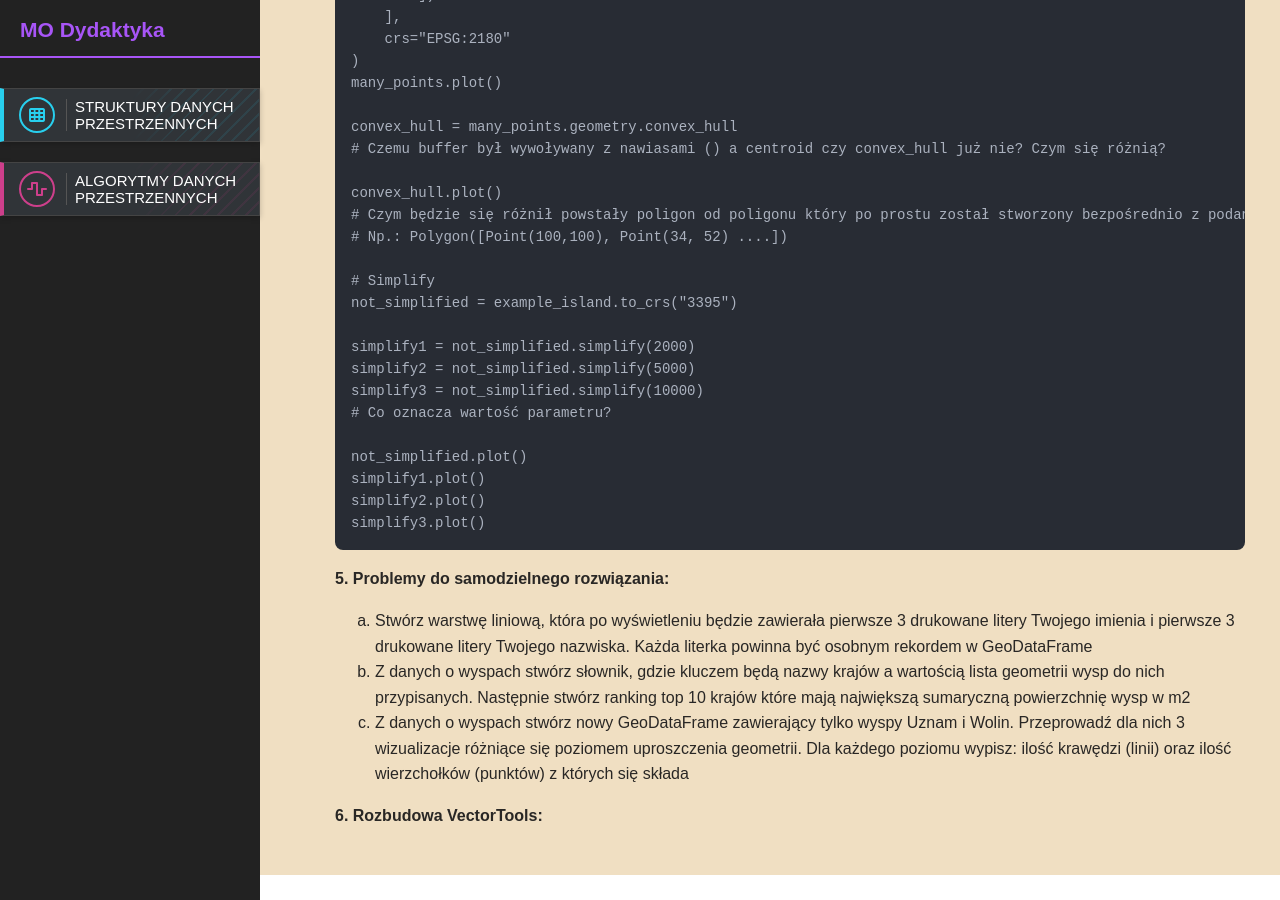
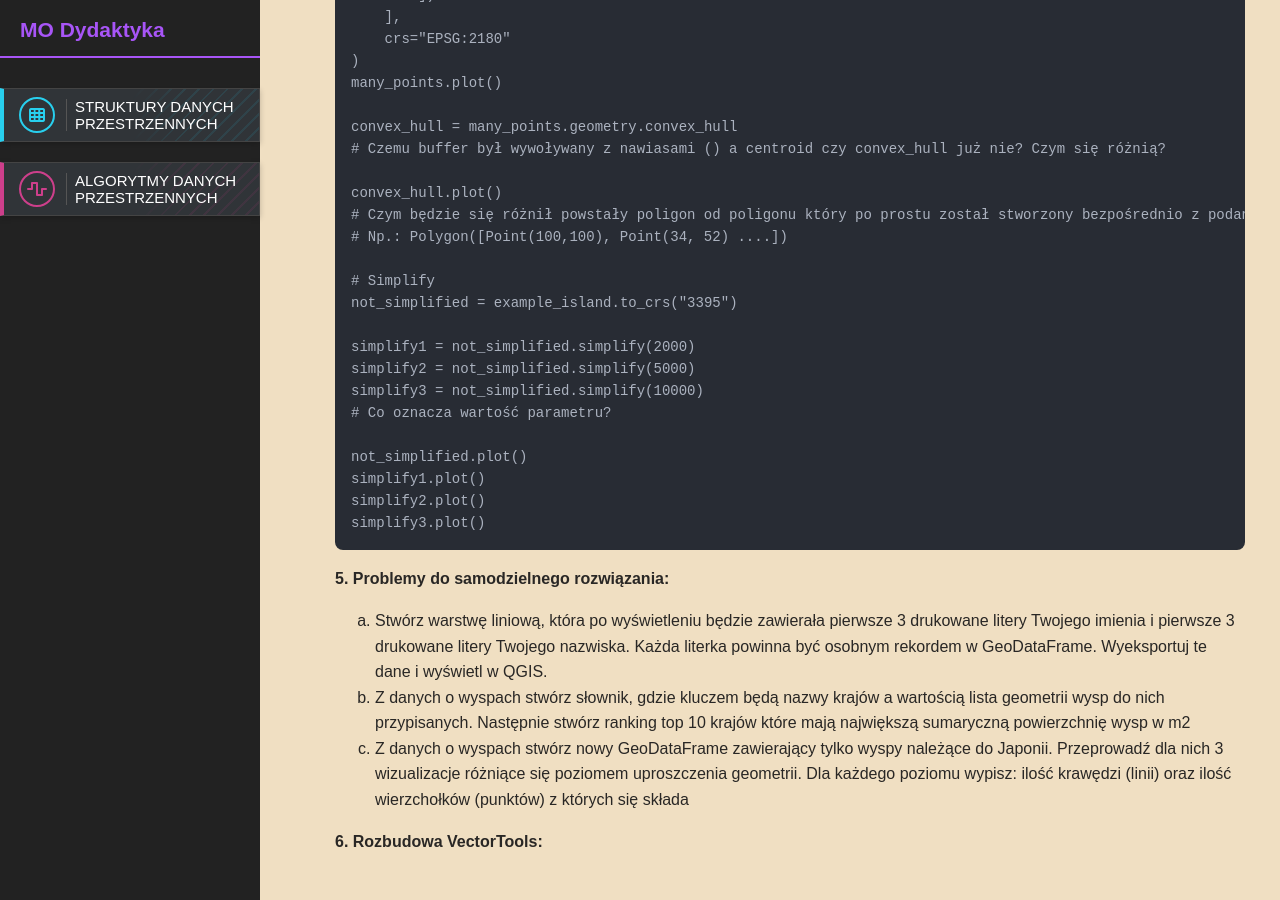
Before and after one commit to MateuszOsko/mo-dydaktyka, a Jekyll site: the page built from _courses/structures/2wektor-3.md, in a window 1280 px wide and 900 px high, scrolled down 5109 px. Built offline with Jekyll 4.4.1, drawn with Linux system fonts in a browser that asks for light colours; nearby versions of some CDN libraries.

Commit message:
poprawka

```diff
--- a/_courses/structures/2wektor-3.md
+++ b/_courses/structures/2wektor-3.md
@@ -277,9 +277,9 @@ simplify3.plot()
 **5. Problemy do samodzielnego rozwiązania:**
 
 <ol type="a">
-  <li>Stwórz warstwę liniową, która po wyświetleniu będzie zawierała pierwsze 3 drukowane litery Twojego imienia i pierwsze 3 drukowane litery Twojego nazwiska. Każda literka powinna być osobnym rekordem w GeoDataFrame</li>
+  <li>Stwórz warstwę liniową, która po wyświetleniu będzie zawierała pierwsze 3 drukowane litery Twojego imienia i pierwsze 3 drukowane litery Twojego nazwiska. Każda literka powinna być osobnym rekordem w GeoDataFrame. Wyeksportuj te dane i wyświetl w QGIS.</li>
   <li>Z danych o wyspach stwórz słownik, gdzie kluczem będą nazwy krajów a wartością lista geometrii wysp do nich przypisanych. Następnie stwórz ranking top 10 krajów które mają największą sumaryczną powierzchnię wysp w m2</li>
-  <li>Z danych o wyspach stwórz nowy GeoDataFrame zawierający tylko wyspy Uznam i Wolin. Przeprowadź dla nich 3 wizualizacje różniące się poziomem uproszczenia geometrii. Dla każdego poziomu wypisz: ilość krawędzi (linii) oraz ilość wierzchołków (punktów) z których się składa</li>
+  <li>Z danych o wyspach stwórz nowy GeoDataFrame zawierający tylko wyspy należące do Japonii. Przeprowadź dla nich 3 wizualizacje różniące się poziomem uproszczenia geometrii. Dla każdego poziomu wypisz: ilość krawędzi (linii) oraz ilość wierzchołków (punktów) z których się składa</li>
 </ol>
 
 
```
